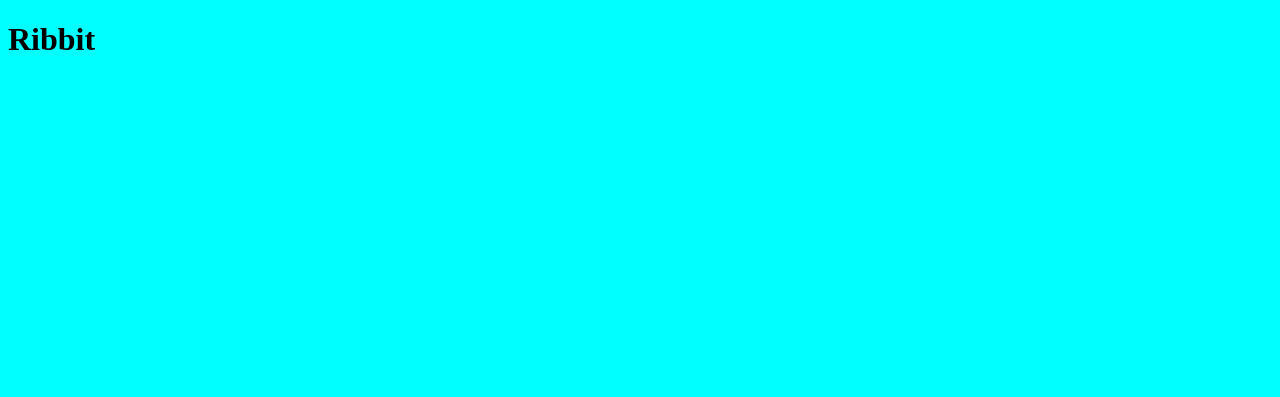
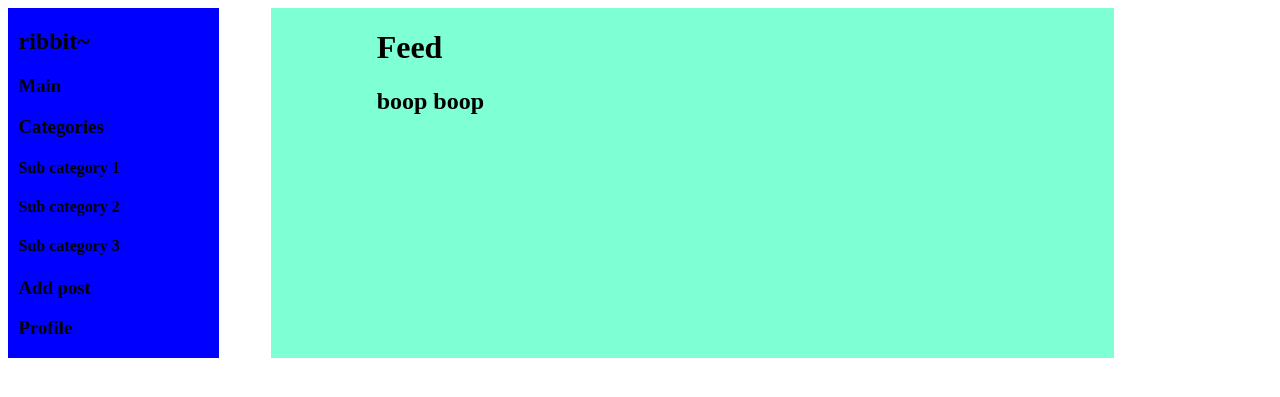
Before and after one commit to solvre/Assignment-2-IDG2001-gr3, a Flask app: page / in a window 1280 px wide. Before the commit the part shown is almost empty. Shown: the top 397 px of the page. Run offline with Flask 3, Linux system fonts and the light colour scheme.

Commit message:
css og html tructure changes

```diff
--- a/Static/style.css
+++ b/Static/style.css
@@ -1,3 +1,14 @@
 body{
-    background-color:aqua;
+    display: grid;
+    grid-template-columns: 1fr 5fr;
 }
+header{
+    background-color:blue;
+    padding-left:5%;
+}
+main{
+    background-color: aquamarine;
+    padding-left:10%;
+    max-width:70%;
+    margin-left:5%;
+}
--- a/Templates/index.html
+++ b/Templates/index.html
@@ -7,6 +7,19 @@
     <link rel="stylesheet" href="{{ url_for('static', filename='style.css') }}">
 </head>
 <body>
-    <h1>Ribbit</h1>
+    <header>
+        <h2>ribbit~</h2>
+        <h3>Main</h3>
+        <h3>Categories</h3>
+        <h4>Sub category 1</h4>
+        <h4>Sub category 2</h4>
+        <h4>Sub category 3</h4>
+        <h3>Add post</h3>
+        <h3>Profile</h3>
+    </header>
+    <main>
+        <h1>Feed</h1>
+        <h2>boop boop</h2>
+    </main>
 </body>
 </html>
```
